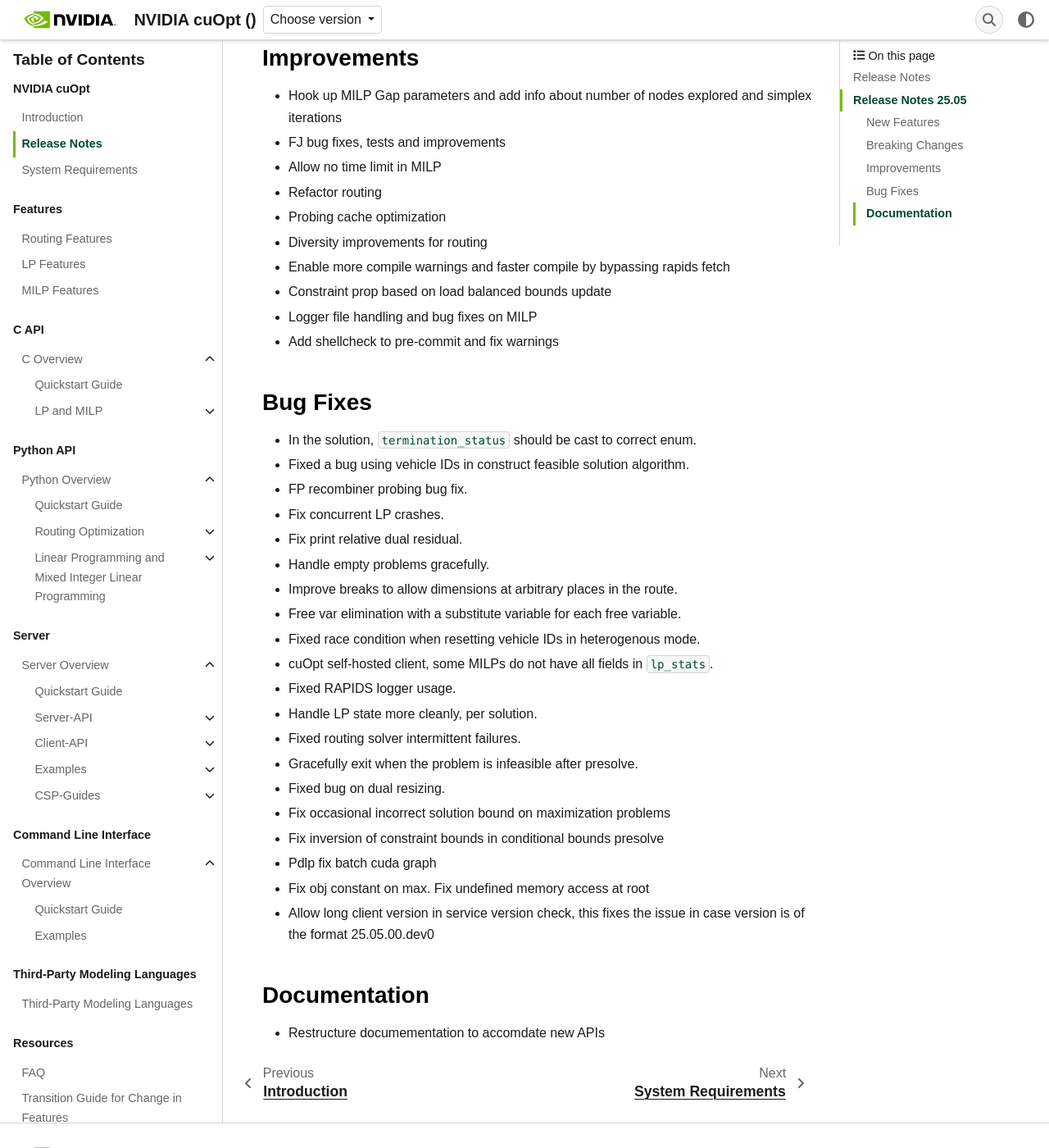
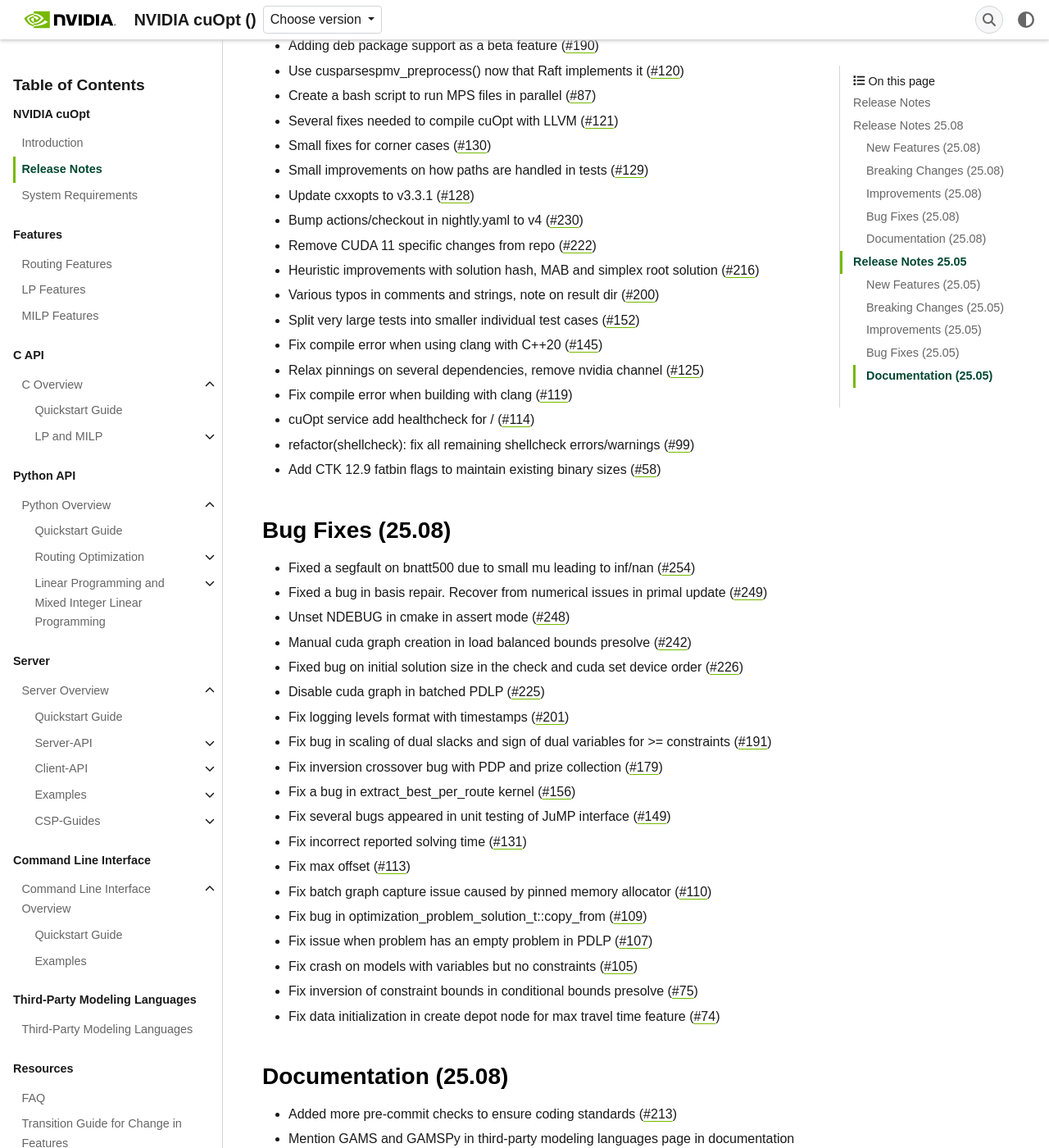
Before and after one commit to nguidotti/cuopt, a Sphinx documentation site: the page built from docs/cuopt/source/release-notes.rst, in a window 1280 px wide and 1400 px high, scrolled down 599 px. Shown: the whole window at 82% size. Built offline with Sphinx 7.4.7, drawn with Linux system fonts in a browser that asks for light colours; some web fonts are replaced; the version number could not be read and is left out; some of the changed text lies outside the part shown.

Commit message:
Fix version in version tab, change log and fix typos (#267)
- [x] Updates change log
- [x] Fix typo
- [x] Fix versions

## Issue
closes #265

Authors:
  - Ramakrishnap (https://github.com/rgsl888prabhu)

Approvers:
  - Andrew Schilling (https://github.com/aschilling-nv)
  - Cindy Wilkinson (https://github.com/cwilkinson76)
  - Ishika Roy (https://github.com/Iroy30)

URL: https://github.com/NVIDIA/cuopt/pull/267

```diff
--- a/docs/cuopt/source/project.json
+++ b/docs/cuopt/source/project.json
@@ -1 +1 @@
-{"name": "cuopt", "version": "25.10.00", "url": "https://github.com/nvidia/cuopt", "description": "Nvidia cuOpt is a optimization engine"}
+{"name": "cuopt", "version": "25.10.00", "url": "https://github.com/nvidia/cuopt", "description": "NVIDIA cuOpt is a optimization engine"}
--- a/docs/cuopt/source/release-notes.rst
+++ b/docs/cuopt/source/release-notes.rst
@@ -3,11 +3,83 @@
 =====================
 
 ====================
+Release Notes 25.08
+====================
+
+
+New Features (25.08)
+--------------------
+
+- Added Python API for LP and MILP (`#223 <https://github.com/NVIDIA/cuopt/pull/223>`_)
+
+Breaking Changes (25.08)
+------------------------
+
+- Fixed versioning for nightly and release package (`#175 <https://github.com/NVIDIA/cuopt/pull/175>`_)
+
+Improvements (25.08)
+--------------------
+
+- New heuristic improvements (`#178 <https://github.com/NVIDIA/cuopt/pull/178>`_)
+- Add helm chart for cuOpt service (`#224 <https://github.com/NVIDIA/cuopt/pull/224>`_)
+- Add nightly container support (`#180 <https://github.com/NVIDIA/cuopt/pull/180>`_)
+- Adding deb package support as a beta feature (`#190 <https://github.com/NVIDIA/cuopt/pull/190>`_)
+- Use cusparsespmv_preprocess() now that Raft implements it (`#120 <https://github.com/NVIDIA/cuopt/pull/120>`_)
+- Create a bash script to run MPS files in parallel (`#87 <https://github.com/NVIDIA/cuopt/pull/87>`_)
+- Several fixes needed to compile cuOpt with LLVM (`#121 <https://github.com/NVIDIA/cuopt/pull/121>`_)
+- Small fixes for corner cases (`#130 <https://github.com/NVIDIA/cuopt/pull/130>`_)
+- Small improvements on how paths are handled in tests (`#129 <https://github.com/NVIDIA/cuopt/pull/129>`_)
+- Update cxxopts to v3.3.1 (`#128 <https://github.com/NVIDIA/cuopt/pull/128>`_)
+- Bump actions/checkout in nightly.yaml to v4 (`#230 <https://github.com/NVIDIA/cuopt/pull/230>`_)
+- Remove CUDA 11 specific changes from repo (`#222 <https://github.com/NVIDIA/cuopt/pull/222>`_)
+- Heuristic improvements with solution hash, MAB and simplex root solution (`#216 <https://github.com/NVIDIA/cuopt/pull/216>`_)
+- Various typos in comments and strings, note on result dir (`#200 <https://github.com/NVIDIA/cuopt/pull/200>`_)
+- Split very large tests into smaller individual test cases (`#152 <https://github.com/NVIDIA/cuopt/pull/152>`_)
+- Fix compile error when using clang with C++20 (`#145 <https://github.com/NVIDIA/cuopt/pull/145>`_)
+- Relax pinnings on several dependencies, remove nvidia channel (`#125 <https://github.com/NVIDIA/cuopt/pull/125>`_)
+- Fix compile error when building with clang (`#119 <https://github.com/NVIDIA/cuopt/pull/119>`_)
+- cuOpt service add healthcheck for / (`#114 <https://github.com/NVIDIA/cuopt/pull/114>`_)
+- refactor(shellcheck): fix all remaining shellcheck errors/warnings (`#99 <https://github.com/NVIDIA/cuopt/pull/99>`_)
+- Add CTK 12.9 fatbin flags to maintain existing binary sizes (`#58 <https://github.com/NVIDIA/cuopt/pull/58>`_)
+
+Bug Fixes (25.08)
+-----------------
+
+- Fixed a segfault on bnatt500 due to small mu leading to inf/nan (`#254 <https://github.com/NVIDIA/cuopt/pull/254>`_)
+- Fixed a bug in basis repair. Recover from numerical issues in primal update (`#249 <https://github.com/NVIDIA/cuopt/pull/249>`_)
+- Unset NDEBUG in cmake in assert mode (`#248 <https://github.com/NVIDIA/cuopt/pull/248>`_)
+- Manual cuda graph creation in load balanced bounds presolve (`#242 <https://github.com/NVIDIA/cuopt/pull/242>`_)
+- Fixed bug on initial solution size in the check and cuda set device order (`#226 <https://github.com/NVIDIA/cuopt/pull/226>`_)
+- Disable cuda graph in batched PDLP (`#225 <https://github.com/NVIDIA/cuopt/pull/225>`_)
+- Fix logging levels format with timestamps (`#201 <https://github.com/NVIDIA/cuopt/pull/201>`_)
+- Fix bug in scaling of dual slacks and sign of dual variables for >= constraints (`#191 <https://github.com/NVIDIA/cuopt/pull/191>`_)
+- Fix inversion crossover bug with PDP and prize collection (`#179 <https://github.com/NVIDIA/cuopt/pull/179>`_)
+- Fix a bug in extract_best_per_route kernel (`#156 <https://github.com/NVIDIA/cuopt/pull/156>`_)
+- Fix several bugs appeared in unit testing of JuMP interface (`#149 <https://github.com/NVIDIA/cuopt/pull/149>`_)
+- Fix incorrect reported solving time (`#131 <https://github.com/NVIDIA/cuopt/pull/131>`_)
+- Fix max offset (`#113 <https://github.com/NVIDIA/cuopt/pull/113>`_)
+- Fix batch graph capture issue caused by pinned memory allocator (`#110 <https://github.com/NVIDIA/cuopt/pull/110>`_)
+- Fix bug in optimization_problem_solution_t::copy_from (`#109 <https://github.com/NVIDIA/cuopt/pull/109>`_)
+- Fix issue when problem has an empty problem in PDLP (`#107 <https://github.com/NVIDIA/cuopt/pull/107>`_)
+- Fix crash on models with variables but no constraints (`#105 <https://github.com/NVIDIA/cuopt/pull/105>`_)
+- Fix inversion of constraint bounds in conditional bounds presolve (`#75 <https://github.com/NVIDIA/cuopt/pull/75>`_)
+- Fix data initialization in create depot node for max travel time feature (`#74 <https://github.com/NVIDIA/cuopt/pull/74>`_)
+
+Documentation (25.08)
+---------------------
+
+- Added more pre-commit checks to ensure coding standards (`#213 <https://github.com/NVIDIA/cuopt/pull/213>`_)
+- Mention GAMS and GAMSPy in third-party modeling languages page in documentation (`#206 <https://github.com/NVIDIA/cuopt/pull/206>`_)
+- Enable doc build workflow and build script for PR and Nightly (`#203 <https://github.com/NVIDIA/cuopt/pull/203>`_)
+- Fix the link to Python docs in README (`#118 <https://github.com/NVIDIA/cuopt/pull/118>`_)
+- Add link checker for doc build and test (`#229 <https://github.com/NVIDIA/cuopt/pull/229>`_)
+
+====================
 Release Notes 25.05
 ====================
 
-New Features
-------------
+New Features (25.05)
+--------------------
 
 - Added concurrent mode that runs PDLP and Dual Simplex together
 - Added crossover from PDLP to Dual Simplex
@@ -15,14 +87,14 @@
 - PDLP: Faster iterations and new more robust default PDLPSolverMode Stable2
 - Added support for writing out mps file containing user problem. Useful for debugging
 
-Breaking Changes
-----------------
+Breaking Changes (25.05)
+------------------------
 
 - NoTermination is now a NumericalError
 - Split cuOpt as libcuopt and cuopt wheel
 
-Improvements
-------------
+Improvements (25.05)
+--------------------
 
 - Hook up MILP Gap parameters and add info about number of nodes explored and simplex iterations
 - FJ bug fixes, tests and improvements
@@ -35,8 +107,8 @@
 - Logger file handling and bug fixes on MILP
 - Add shellcheck to pre-commit and fix warnings
 
-Bug Fixes
----------
+Bug Fixes (25.05)
+-----------------
 
 - In the solution, ``termination_status`` should be cast to correct enum.
 - Fixed a bug using vehicle IDs in construct feasible solution algorithm.
@@ -59,6 +131,6 @@
 - Fix obj constant on max. Fix undefined memory access at root
 - Allow long client version in service version check, this fixes the issue in case version is of the format 25.05.00.dev0
 
-Documentation
--------------
+Documentation (25.05)
+---------------------
 - Restructure documementation to accomdate new APIs
```
Also changed, not shown: docs/cuopt/source/versions1.json (+4 -4 lines).
